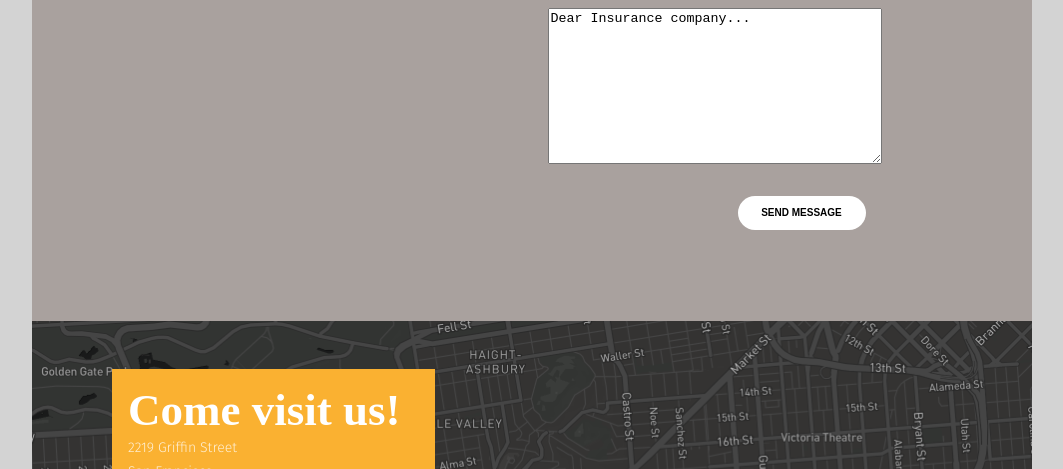
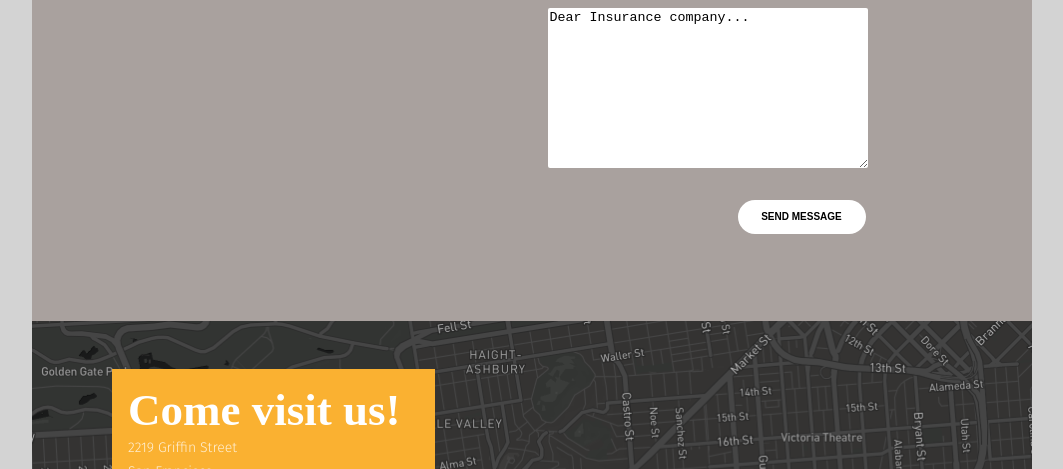
Before and after one commit to jsundeq/INSURANCE, a plain HTML site: page contact.html in a window 1280 px wide. Shown: the part 631-1100 px from the top of the page, without its empty margins (108-1171 px from the left). Drawn offline with Linux system fonts and the light colour scheme; a web font is replaced by a local one.

Commit message:
Almost done

```diff
--- a/css/style.css
+++ b/css/style.css
@@ -454,7 +454,7 @@ footer {
 
 }
 
-.textarea__input {
+textarea {
     height: 10rem;
     width: 20rem;
     border-radius: 2px;
```
